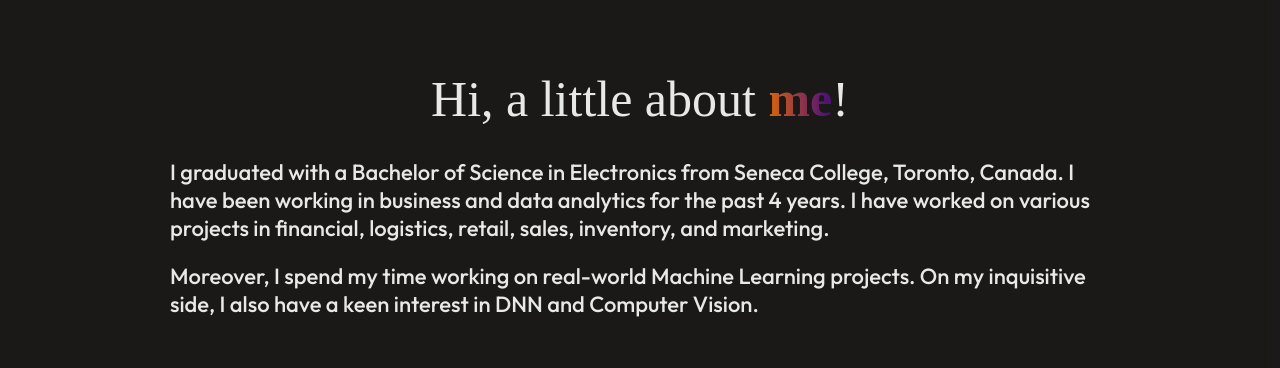
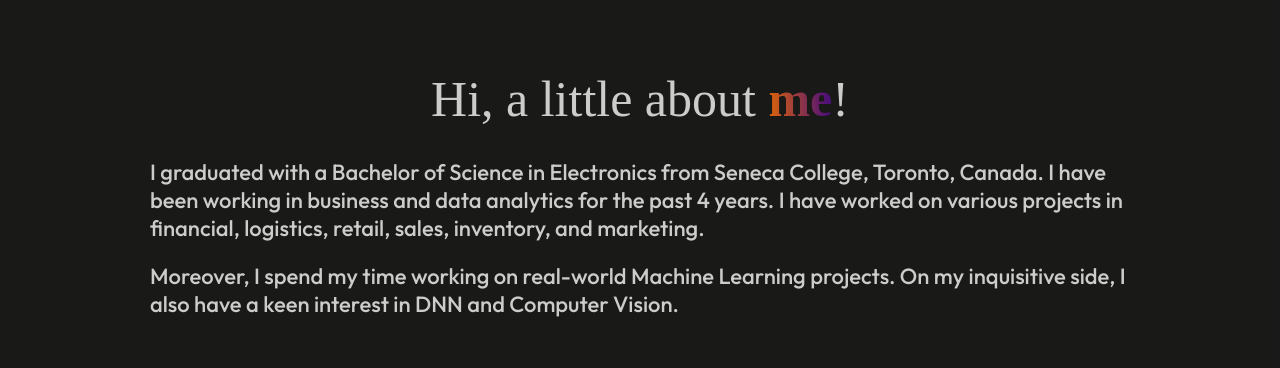
Before and after one commit to nikendrashekhawat/portfolio, a React (Vite) app: page / in a window 1280 px wide. Shown: the part 809-1177 px from the top of the page. Built offline with nearby package versions, Linux system fonts and the light colour scheme.

Commit message:
some changes in the margin and paddings

```diff
--- a/src/components/about/About.css
+++ b/src/components/about/About.css
@@ -1,22 +1,24 @@
 .about {
     margin: 0px;
-    padding: 50px 170px;
+    padding: 150px;
     display: flex;
     align-items: center;
     flex-direction: column;
-    color: white;
     background-color: #201f2086;
     gap: 80px;
     opacity: 0.9;
     padding-top: 100px;
-    padding-bottom: 150px;
+}
+.about-header{
+    display: flex;
+    gap: 30px;
+    flex-direction: column;
 }
 .about-header h1{
     position: relative;
     font-size: 50px;
     font-weight: 500;
     text-align: center;
-    padding-bottom: 30px;
 }
 .about-header h1 span{
     font-weight: 600;
--- a/src/components/home/Header.css
+++ b/src/components/home/Header.css
@@ -1,15 +1,14 @@
 .profile {
     margin: 0px;
-    padding: 50px 170px;
+    padding: 150px;
     padding-top: 200px;
     padding-bottom: 200px;
     display: flex;
     align-items: center;
     flex-direction: row;
-    gap: 50px;
+    gap: 80px;
     color: #ffffff;
     position: relative;
-    z-index: 1;
 }
 .profile::before {
     content: '';
--- a/src/components/projects/Projects.css
+++ b/src/components/projects/Projects.css
@@ -1,14 +1,13 @@
 .projects {
     margin: 0px;
-    padding: 50px 170px;
+    padding: 150px;
     display: flex;
     align-items: center;
     flex-direction: column;
     background-color: #201f2086;
     gap: 80px;
     opacity: 0.9;
-    padding-top: 40px;
-    padding-bottom: 150px;
+    padding-top: 100px;
 }
 
 .projects h1 {
@@ -20,7 +19,7 @@
 .projects-grid {
     display: grid;
     grid-template-columns: repeat(3, 1fr);
-    gap: 30px;
+    gap: 50px;
 }
 
 .project-box {
```
